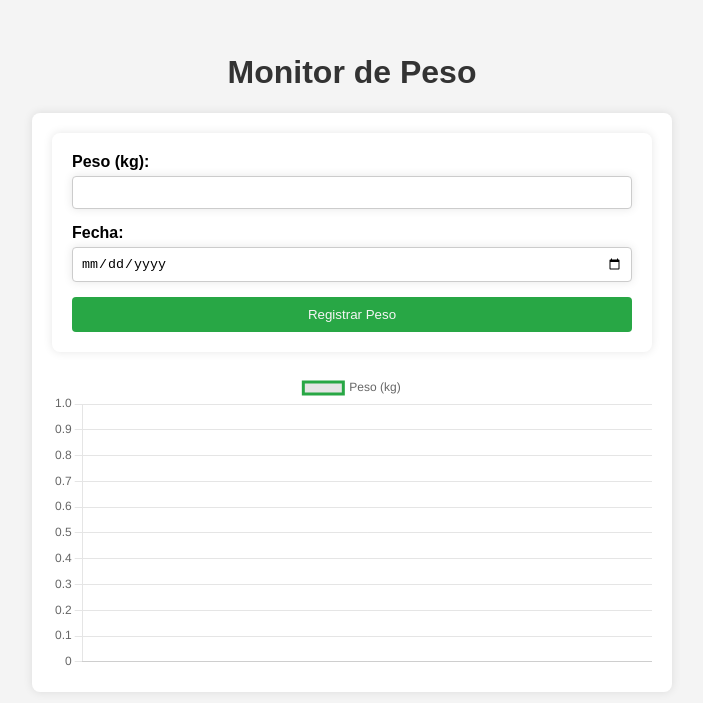
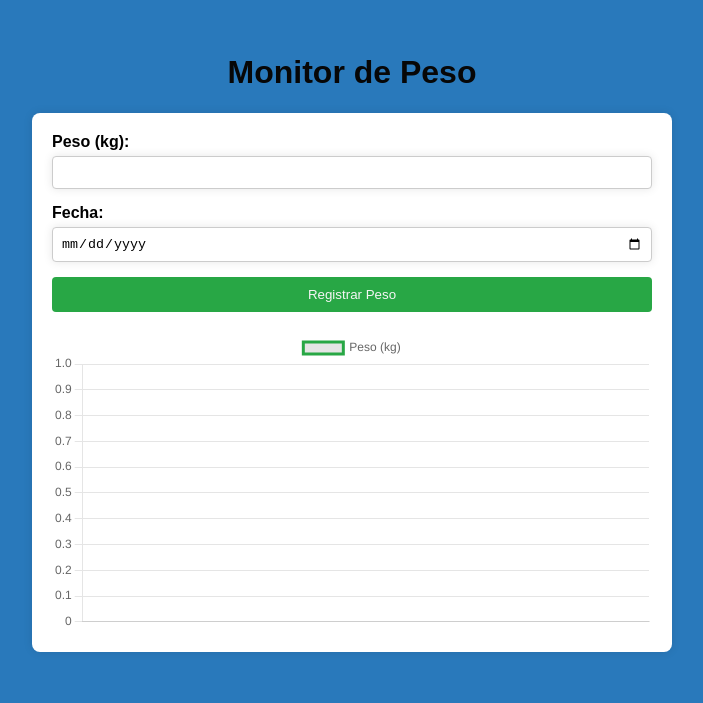
Before and after one commit to CriSfe/Programa-monitoreo-adelgazamiento, a plain HTML site: page index.html in a window 1280 px wide. Shown: the part 223-926 px from the top of the page, without its empty margins (288-991 px from the left). Drawn offline with nearby package versions, Linux system fonts and the light colour scheme.

Commit message:
Arreglo html y logica de javascript

```diff
--- a/app.js
+++ b/app.js
@@ -47,4 +47,4 @@ document.addEventListener('DOMContentLoaded', function() {
         });
 
         updateChart();
-});;
+});
--- a/index.html
+++ b/index.html
@@ -4,14 +4,15 @@
     <meta charset="UTF-8">
     <meta name="viewport" content="width=device-width, initial-scale=1.0">
     <title>Programa de monitoreo adelgazamiento</title>
+     <!-- Link the stylesheet from CSS -->
     <link rel="stylesheet" href="styles.css">
 </head>
 <body>
     <h1>Monitor de Peso</h1>
     <div id="app">
-        <form action="" id="app">
+        <form action="" id="weightForm">
             <label for="weight">Peso (kg):</label>
-            <input type="number" name="weight" id="weight" step="0.1" required>
+            <input type="number" name="weight" id="weight" required>
             <label for="date">Fecha:</label>
             <input type="date" name="date" id="date" required>
             <button type="submit">Registrar Peso</button>
@@ -19,6 +20,7 @@
         <canvas id="weightChart"></canvas>
     </div>
     <script src="https://cdn.jsdelivr.net/npm/chart.js"></script>
+    <!-- Link the stylesheet from JavaScript -->
     <script src="app.js"></script>
 </body>
 </html>
--- a/styles.css
+++ b/styles.css
@@ -1,12 +1,12 @@
 body{
     font-family: Arial, Helvetica, sans-serif;
-    background-color: #f4f4f4;
+    background-color: #2979bb;
     margin: 0;
     padding: 20%;
 }
 
 h1{
-    color: #333;
+    color: #070707;
     text-align: center;
 }
 
```
